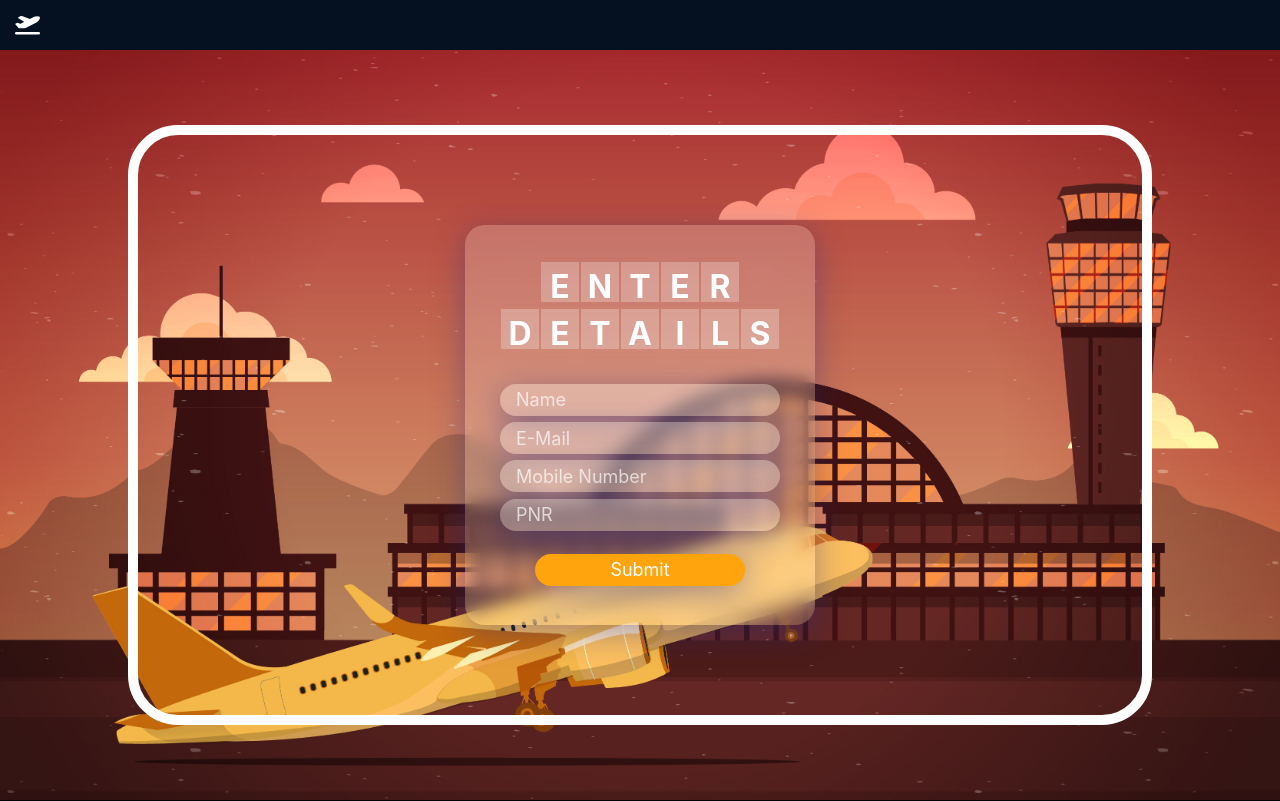
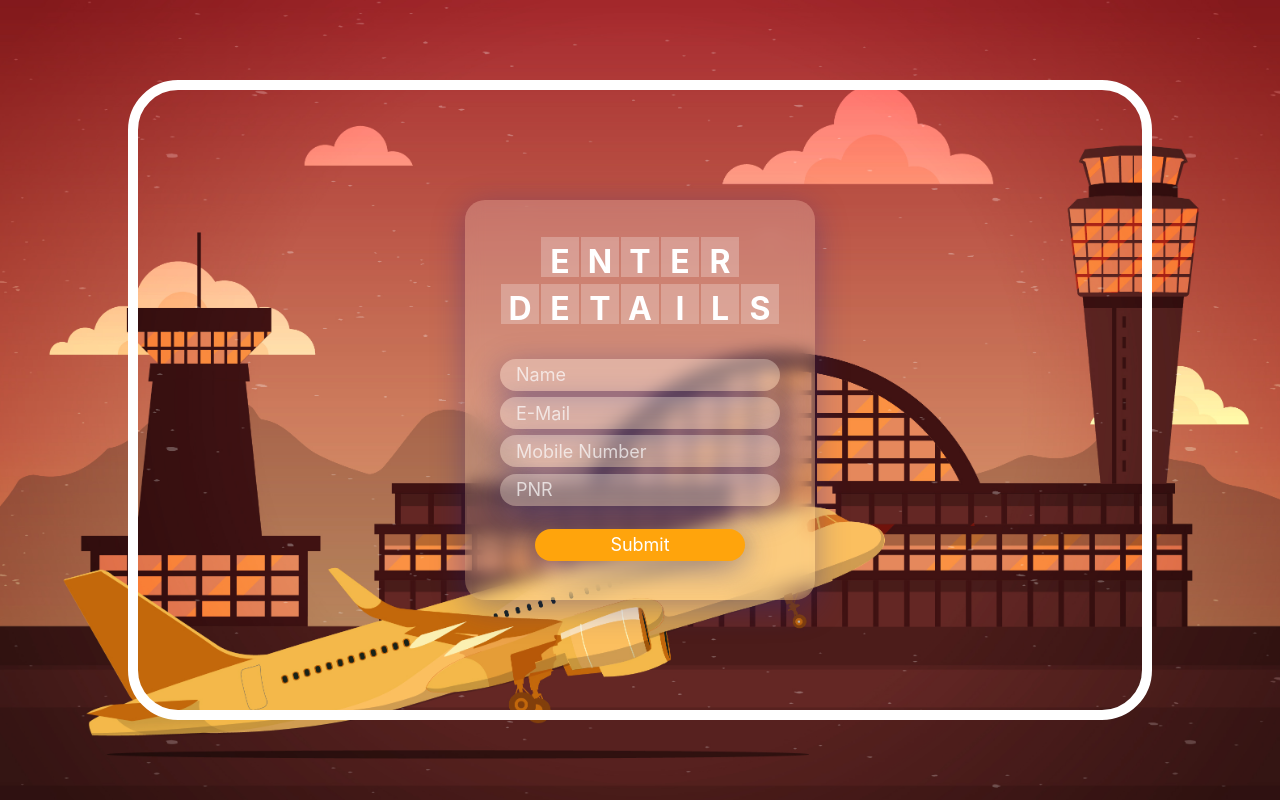
Before and after one commit to akshatgadodia/airport-feedback-app, a React (Create React App) app in the folder frontend/: page / in a window 1280 px wide. Shown: the top 801 px of the page. Built offline with nearby package versions, Linux system fonts and the light colour scheme.

Commit message:
Login Page Conditions Added

```diff
--- a/frontend/src/Components/Footer.js
+++ b/frontend/src/Components/Footer.js
@@ -1,5 +1,7 @@
-import React from 'react'
+import React, {useContext}  from 'react'
 import './stylesheets/Footer.css'
+
+import {Context} from "../App"
 
 import LinkedInIcon from '@mui/icons-material/LinkedIn';
 import GitHubIcon from '@mui/icons-material/GitHub';
@@ -8,8 +10,9 @@ import FacebookIcon from '@mui/icons-material/Facebook';
 import AlternateEmailIcon from '@mui/icons-material/AlternateEmail';
 
 const Footer = () => {
+  const {state} = useContext(Context)
   return (
-    <>
+    <div className={(state.isLoggedIn) ? "" : "footer-hidden"}>
     <div className='footer'>
       <div className='footer-content'>
         <h1>Airport Feedback App</h1>
@@ -39,7 +42,7 @@ const Footer = () => {
     </div>
     <hr className='footer-hr'/>
     <div className='footer-copyright'>© {new Date().getFullYear()} Airport. All Rights Reserved.</div>
-    </>
+    </div>
   )
 }
 
--- a/frontend/src/Components/NavigationBar.js
+++ b/frontend/src/Components/NavigationBar.js
@@ -1,11 +1,10 @@
-import React, { useContext } from 'react'
+import React, { useContext,useState } from 'react'
 import './stylesheets/NavigationBar.css'
 import {Context} from "../App"
-import { useState } from 'react'
 import { useNavigate } from 'react-router-dom'
 
 const NavigationBar = () => {
-  const {state}=useContext(Context)
+  const {state} = useContext(Context)
   const [clicked,setclicked]=useState(false)
 
   const navigate=useNavigate()
@@ -23,7 +22,7 @@ const NavigationBar = () => {
     }
   }
   return (
-    <div className='navbar'>
+    <div className={(state.isLoggedIn) ? "navbar" : "navbar-hidden"}>
       <i className="fa-sharp fa-solid fa-plane-departure"></i>
       {state.user && <button onClick={btnclicked}>{clicked? "Home":"Feedback"}</button>}
     </div>
--- a/frontend/src/Components/Stylesheets/Footer.css
+++ b/frontend/src/Components/Stylesheets/Footer.css
@@ -5,6 +5,9 @@
     display: flex;
     justify-content: center;
     align-items: center;
+}
+.footer-hidden{
+    display: none;
 }
 .footer-content{
     width: 60%;
--- a/frontend/src/Components/Stylesheets/NavigationBar.css
+++ b/frontend/src/Components/Stylesheets/NavigationBar.css
@@ -5,6 +5,9 @@
     display: flex;
     justify-content: space-between;
     align-items: center;
+}
+.navbar-hidden{
+    display: none;
 }
 .navbar .fa-plane-departure{
     font-size: 20px;
--- a/frontend/src/Pages/Login.js
+++ b/frontend/src/Pages/Login.js
@@ -34,7 +34,7 @@ const Login= () => {
       {
         alert("Successfully registered")
         dispatch({
-          type:"Login",
+          type:"UserLogin",
           payload : {type:"user", flightNumber:data.data.flightNumber, gate:data.data.gate}
         })
         navigate("/home")
@@ -67,7 +67,7 @@ const Login= () => {
           <input type="text" id="name" placeholder="Name" onChange={(e)=>userdetails(e)}/>
           <input type="text" id="email" placeholder="E-Mail" onChange={(e)=>userdetails(e)}/>
           <input type="text" id="mobileNumber" placeholder="Mobile Number" onChange={(e)=>userdetails(e)}/>
-          <input type="number" id="pnr" placeholder="PNR" onChange={(e)=>userdetails(e)}/>
+          <input type="text" id="pnr" placeholder="PNR" onChange={(e)=>userdetails(e)}/>
           <input type="submit" value="Submit" className='login-form-submit'/>
         </form>
         </div>
--- a/frontend/src/Pages/Stylesheets/Login.css
+++ b/frontend/src/Pages/Stylesheets/Login.css
@@ -12,7 +12,7 @@
     background-size: cover;
     background-position: center;
     width: 100%;
-    height: calc(100vh - 50px);
+    height: 100vh;
     display: flex;
     align-items: center;
     justify-content: center;
--- a/frontend/src/utils/Reducer.js
+++ b/frontend/src/utils/Reducer.js
@@ -6,7 +6,7 @@ export const initialState={
 }
 
 export const reducer=(state,action)=>{
-    if(action.type==="Login")
+    if(action.type==="UserLogin")
     {
         //console.log(action.payload)
         return {
```
